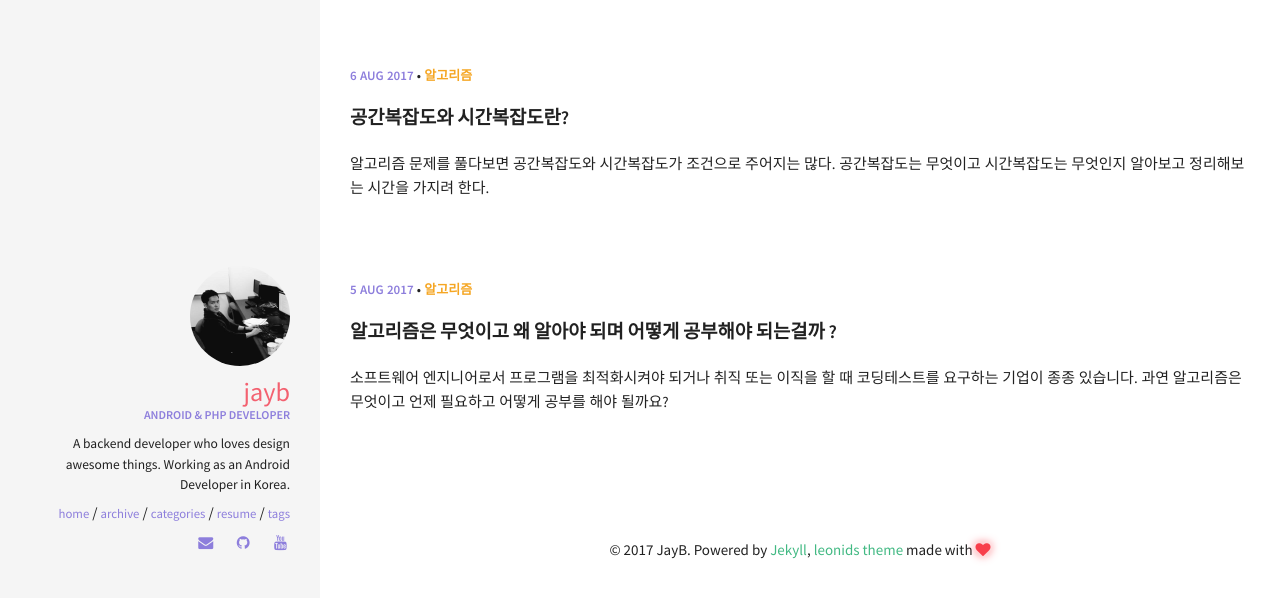
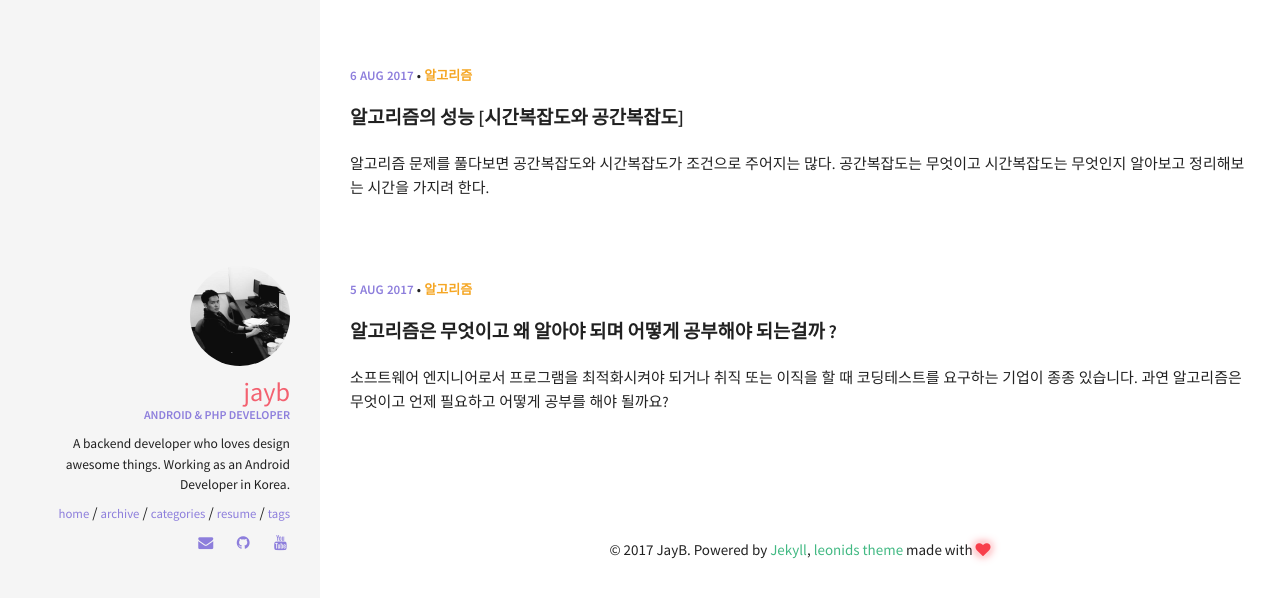
Before and after one commit to renyuanz/leonids, a Jekyll site: the page built from index.html, in a window 1280 px wide. Shown: the top 598 px of the page. Built offline with Jekyll 4.4.1, drawn with Linux system fonts in a browser that asks for light colours.

Commit message:
Updated
Updated

```diff
--- a/_posts/2017-08-05-Algorithm #1.md
+++ b/_posts/2017-08-05-Algorithm #1.md
@@ -58,17 +58,17 @@ comments: true
 
 ### 읽고 참고한 사이트
 
-* [블로그]: https://codly.co.kr/algorithm
-* [Khan Academy]: https://ko.khanacademy.org/computing/computer-science/algorithms
+* [블로그] : https://codly.co.kr/algorithm
+* [Khan Academy] : https://ko.khanacademy.org/computing/computer-science/algorithms
 
 ### 알고리즘을 배우고 알고리즘 문제를 풀 수 있는 사이트
 
 * [BAEKJOON ONLINE JUDGE] : http://www.acmicpc.net
-* [Codility]: https://codility.com/programmers/
-* [코딩도장]: http://codingdojang.com/
+* [Codility] : https://codility.com/programmers/
+* [코딩도장] : http://codingdojang.com/
 
 
 
 ## 알고리즘에 관한 다음 포스트
 
-<div markdown="0"><a href="#" class="btn">공간복잡도와 시간복잡도의 이해</a></div>
+* 알고리즘의 성능 [시간복잡도와 공간복잡도] : https://jaybkim1.github.io/articles/2017-08/Algorithm-2
--- a/_posts/2017-08-06-Algorithm #2.md
+++ b/_posts/2017-08-06-Algorithm #2.md
@@ -1,6 +1,6 @@
 ---
 layout: post
-title: 공간복잡도와 시간복잡도란?
+title: 알고리즘의 성능 [시간복잡도와 공간복잡도]
 excerpt: "알고리즘 문제를 풀다보면 공간복잡도와 시간복잡도가 조건으로 주어지는 많다. 공간복잡도는 무엇이고 시간복잡도는 무엇인지 알아보고 정리해보는 시간을 가지려 한다. "
 categories: [알고리즘]
 comments: true
```
